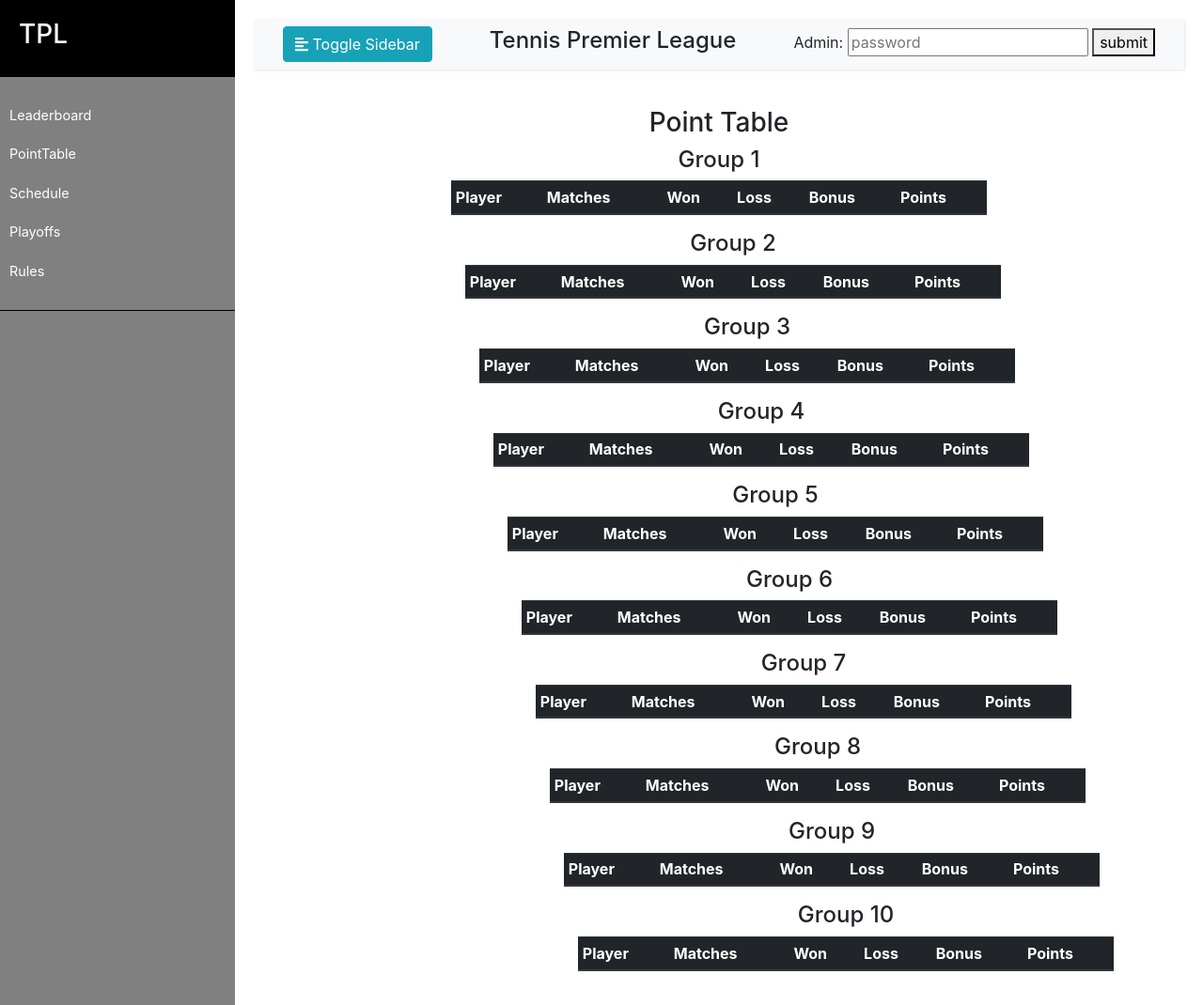
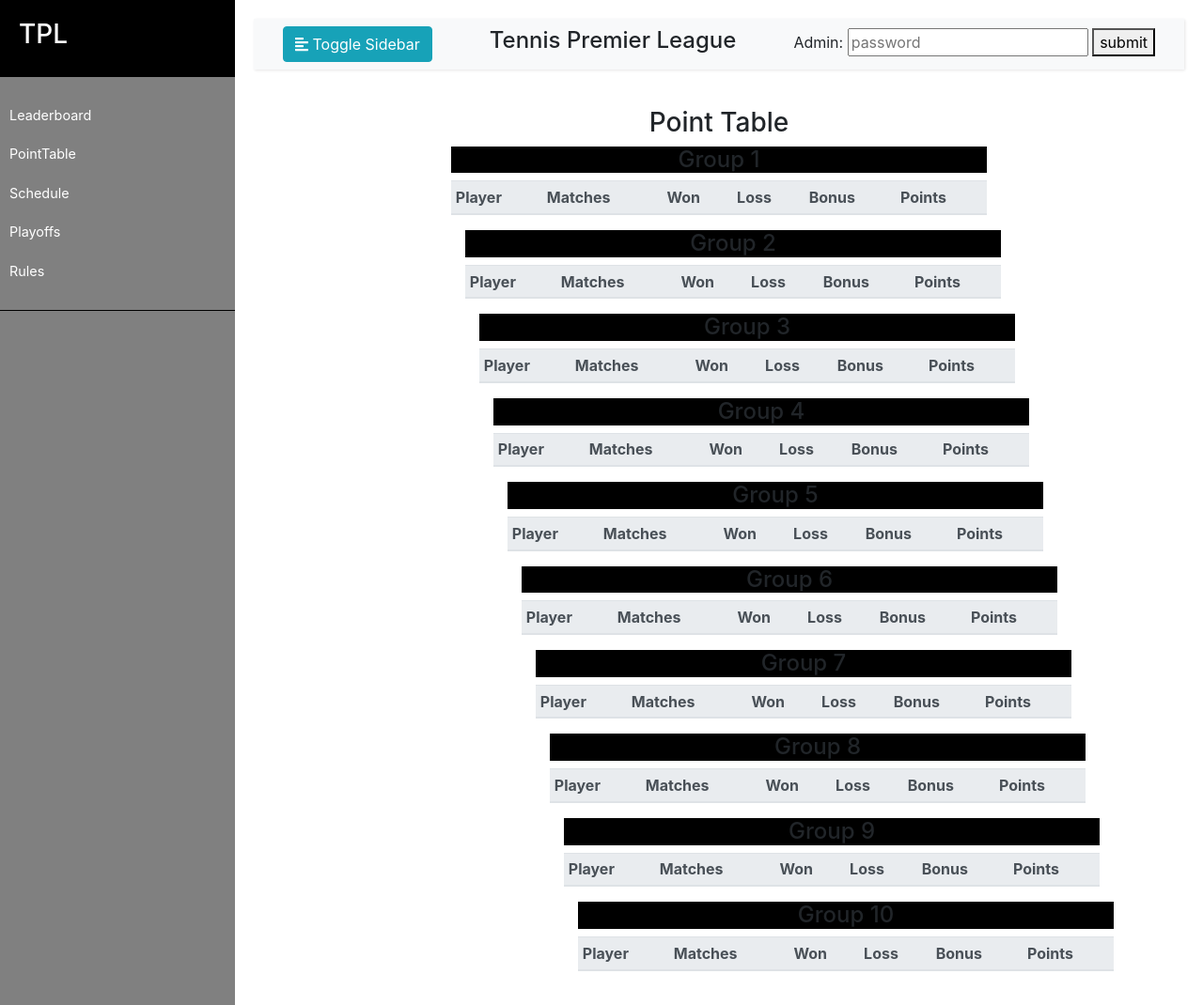
Before and after one commit to HarshaNyshadham/TPL, a Flask app: template templates/pointtable.html in a window 1280 px wide. Shown: the whole page at 94% size. Run offline with Flask 2, Linux system fonts and the light colour scheme; the template is opened without the code that fills it: most values are stand-ins (such as "Sample title", 1, 10 or a date in 2020); lists and menus that the app fills with data are empty; some libraries are stand-ins or nearby versions.

Commit message:
Update pointtable.html

```diff
--- a/templates/pointtable.html
+++ b/templates/pointtable.html
@@ -8,9 +8,9 @@
 
 {% for entry in range(data) %}
 <div class="container" style="width: 600px;">
-<h4 class="sub-header text-center">Group {{entry+1}}</h4>
+<h4 class="sub-header text-center" style="background-color:black;">Group {{entry+1}}</h4>
 <table class="table table-striped table-hover table-sm">
-         <thead class="thead-dark">
+         <thead class="thead-light ">
             <tr>
 
                <th>Player</th>
```
